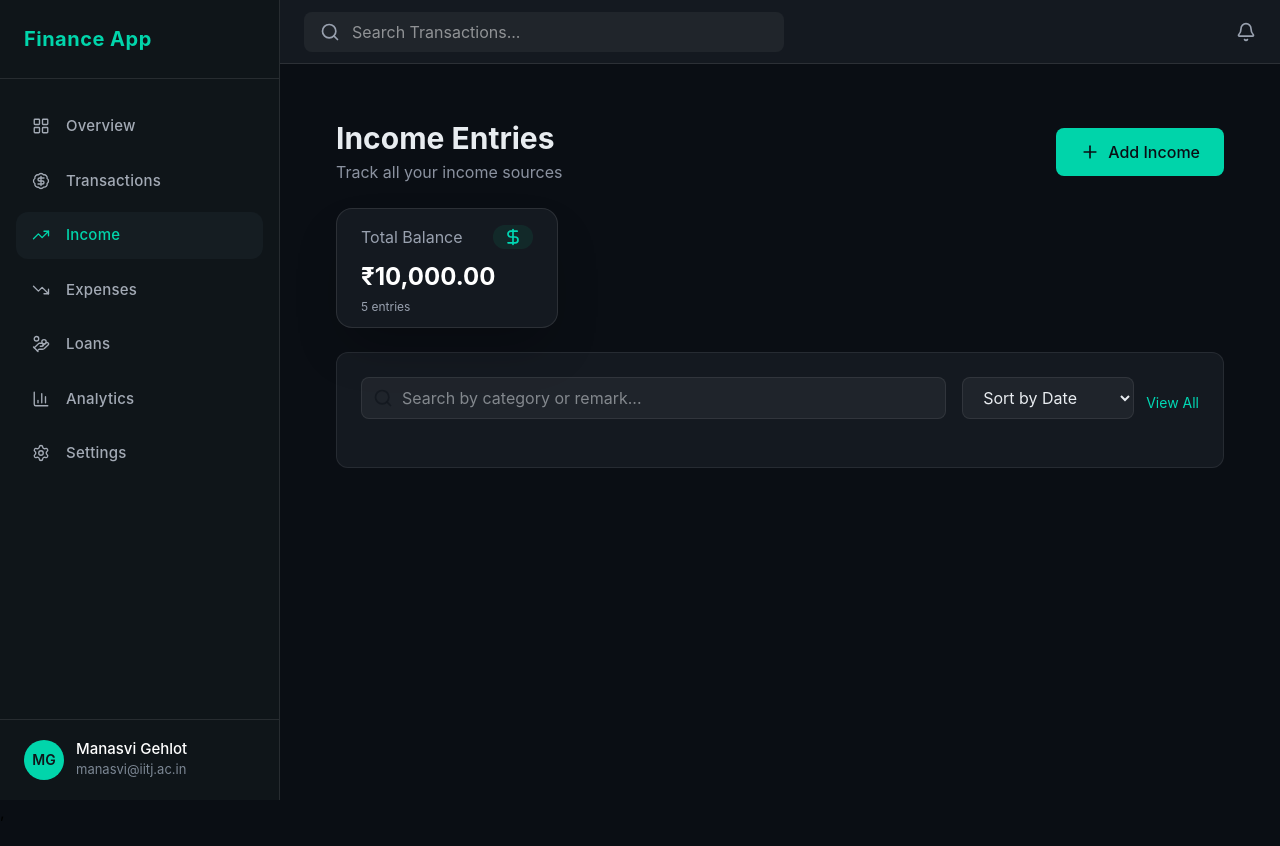
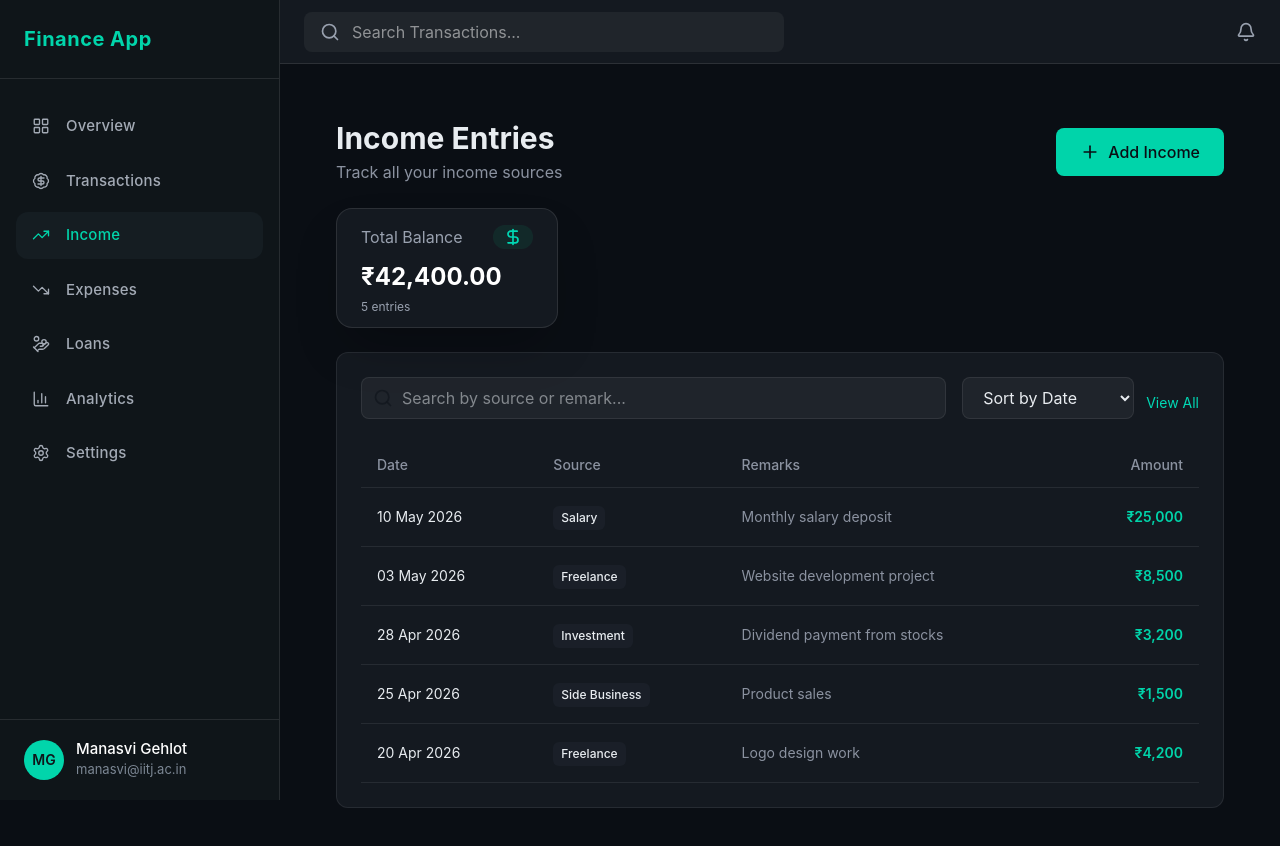
Before and after one commit to Rahul-dev2701/Personal-Finance-Web-App, a React (Vite) app in the folder personal-finance-app/: page /income in a window 1280 px wide. Shown: the top 846 px of the page. Built offline with nearby package versions, Linux system fonts and the light colour scheme.

Commit message:
Make most of income page

```diff
--- a/personal-finance-app/src/components/inc_card.jsx
+++ b/personal-finance-app/src/components/inc_card.jsx
@@ -1,14 +1,5 @@
 import React from "react";
 import { formatCurrency } from "../../utils/functions";
-
-const incomeEntries = [
-    { id: 1, amount: 25000, date: '2026-05-10', source: 'Salary', remarks: 'Monthly salary deposit' },
-    { id: 2, amount: 8500, date: '2026-05-03', source: 'Freelance', remarks: 'Website development project' },
-    { id: 3, amount: 3200, date: '2026-04-28', source: 'Investment', remarks: 'Dividend payment from stocks' },
-    { id: 4, amount: 1500, date: '2026-04-25', source: 'Side Business', remarks: 'Product sales' },
-    { id: 5, amount: 4200, date: '2026-04-20', source: 'Freelance', remarks: 'Logo design work' },
-  ];
-
 
 function IncomeCard({ title, value, icon, iconBg, iconCol,footer }) {
     const Icon = icon
--- a/personal-finance-app/src/pages/Income/Income.jsx
+++ b/personal-finance-app/src/pages/Income/Income.jsx
@@ -4,10 +4,41 @@ import {Plus, DollarSign, Search} from "lucide-react"
 import {IncomeCard} from "../../components/inc_card";
 import { Link } from "react-router-dom";
 
-const incomeCurrentMonth = 10000
-const noOfEntries = 5
+const incomeEntries = [
+    { id: 1, amount: 25000, date: '2026-05-10', source: 'Salary', remarks: 'Monthly salary deposit' },
+    { id: 2, amount: 8500, date: '2026-05-03', source: 'Freelance', remarks: 'Website development project' },
+    { id: 3, amount: 3200, date: '2026-04-28', source: 'Investment', remarks: 'Dividend payment from stocks' },
+    { id: 4, amount: 1500, date: '2026-04-25', source: 'Side Business', remarks: 'Product sales' },
+    { id: 5, amount: 4200, date: '2026-04-20', source: 'Freelance', remarks: 'Logo design work' },
+
+  ];
+
+const incomeCategories = ['Food', 'Rent', 'Electricity', 'Phone Bill', 'OTT Subscription', 'Travel', 'Fuel', 'Shopping', 'Healthcare', 'Other'];
+const paymentMethods = ['Cash', 'Credit Card', 'Debit Card', 'UPI', 'Net Banking'];
+
+const incomeCurrentMonth =  incomeEntries.reduce((sum, entry) => sum + entry.amount, 0);
+const noOfEntries = incomeEntries.length;
 
 function Income(){
+
+    const [searchTerm, setSearchTerm] = useState('');
+    const [sourceFilter, setSourceFilter] = useState('all');
+    const [sortBy, setSortBy] = useState('date');
+
+    const filteredEntries = incomeEntries
+    .filter((entry) => {
+      const matchesSearch =
+        entry.source.toLowerCase().includes(searchTerm.toLowerCase()) ||
+        entry.remarks.toLowerCase().includes(searchTerm.toLowerCase());
+      const matchesSource = sourceFilter === 'all' || entry.source === sourceFilter;
+      return matchesSearch && matchesSource;
+    })
+    .sort((a, b) => {
+      if (sortBy === 'date') return new Date(b.date).getTime() - new Date(a.date).getTime();
+      if (sortBy === 'amount') return b.amount - a.amount;
+      return 0;
+    });
+
     return(
 
         <div className='p-8'>
@@ -40,19 +71,22 @@ function Income(){
             <div className="bg-[#141920] border border-[#ffffff14] rounded-xl p-6 mt-6">
                 <div className="flex flex-col md:flex-row gap-4 mb-6">
                 <div className="flex-1 relative">
-                    <Search className="absolute left-3 top-1/2 -translate-y-1/2 w-5 h-5 text-[#141920]" />
+                    <Search  className="absolute left-3 top-1/2 -translate-y-1/2 w-5 h-5 text-[#141920]" />
                     <input
+                    onChange={(e)=>setSearchTerm(e.target.value)}
                     type="text"
-                    placeholder="Search by category or remark..."
+                    placeholder="Search by source or remark..."
                     className="w-full pl-10 pr-4 py-2 bg-[#ffffff0d] border border-[#ffffff14] rounded-lg focus:outline-none focus:ring-2 focus:ring-[#00d4aa] text-[#e8ecf0]"
                     />
                 </div>
                 <div className="flex gap-3">
                     <select
+                    value={sortBy}
+                    onChange={(e) => setSortBy(e.target.value)}
                     className="px-4 py-2 bg-[#ffffff0d] border border-[#ffffff14] rounded-lg focus:outline-none focus:ring-2 focus:ring-[#00d4aa] text-[#e8ecf0]"
                     >
-                    <option style={{ backgroundColor: "#1b232d", color: "white",}} value="date">Sort by Date</option>
-                    <option  style={{ backgroundColor: "#1b232d", color: "white" }} className="bg-[#ffffff0d]" value="amount">Sort by Amount</option>
+                    <option  style={{ backgroundColor: "#1b232d", color: "white",}} value="date">Sort by Date</option>
+                    <option style={{ backgroundColor: "#1b232d", color: "white" }} className="bg-[#ffffff0d]" value="amount">Sort by Amount</option>
                     </select>
 
                     <div className="flex content-center">
@@ -63,7 +97,40 @@ function Income(){
                 </div>
                 </div>
 
-
+                <div className="overflow-x-auto">
+                    <table className="w-full">
+                        <thead>
+                        <tr className="border-b border-[#ffffff14]">
+                            <th className="text-left py-3 px-4 text-sm font-medium text-[#8b92a0]">Date</th>
+                            <th className="text-left py-3 px-4 text-sm font-medium text-[#8b92a0]">Source</th>
+                            <th className="text-left py-3 px-4 text-sm font-medium text-[#8b92a0]">Remarks</th>
+                            <th className="text-right py-3 px-4 text-sm font-medium text-[#8b92a0]">Amount</th>
+                        </tr>
+                        </thead>
+                        <tbody>
+                        {filteredEntries.map((entry) => (
+                            <tr key={entry.id} className="border-b border-[#ffffff14] hover:bg-[#1a1f28]/50 transition-colors">
+                            <td className="py-4 px-4 text-sm text-[#e8ecf0]">
+                                {new Date(entry.date).toLocaleDateString('en-IN', {
+                                day: '2-digit',
+                                month: 'short',
+                                year: 'numeric',
+                                })}
+                            </td>
+                            <td className="py-4 px-4">
+                                <span className="inline-flex items-center px-2 py-1 rounded-md bg-[#1a1f28] text-xs font-medium text-[#e8ecf0]">
+                                {entry.source}
+                                </span>
+                            </td>
+                            <td className="py-4 px-4 text-sm text-[#8b92a0]">{entry.remarks}</td>
+                            <td className="py-4 px-4 text-sm font-semibold text-[#00d4aa] text-right">
+                                ₹{entry.amount.toLocaleString()}
+                            </td>
+                            </tr>
+                        ))}
+                        </tbody>
+                    </table>
+                </div>
 
 
             </div>
```
